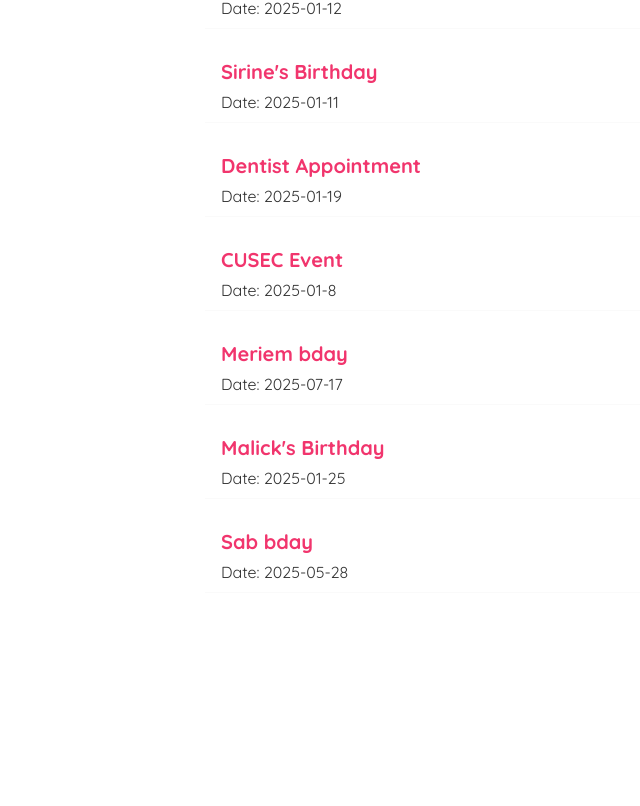
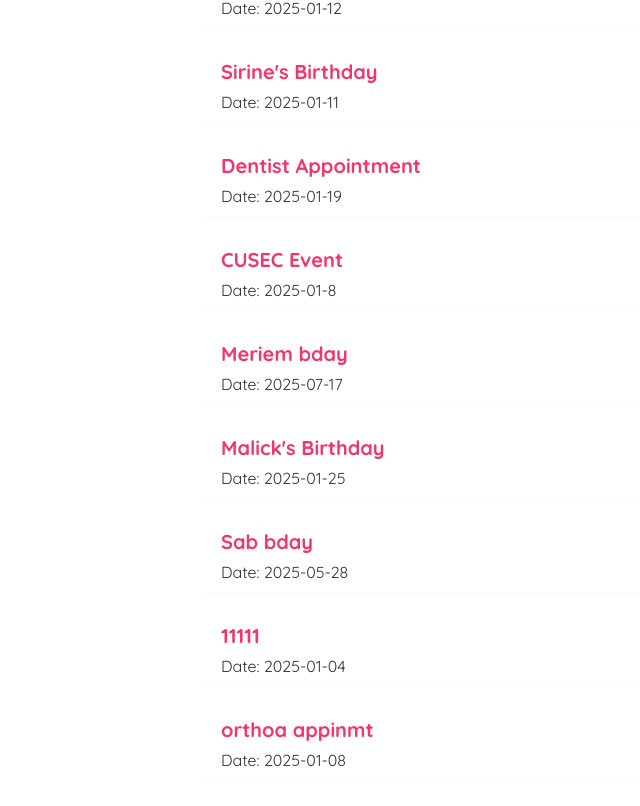
Before and after one commit to Samy-Websites/reminders, a React (Create React App) app: page / in a window 1280 px wide. Shown: the part 238-1044 px from the top of the page, without its empty margins (135-775 px from the left). Before the commit the page ends 911 px from the top, so only its background shows below. Built offline with nearby package versions, Linux system fonts and the light colour scheme; data requests are answered from the project's data file.

Commit message:
change datepicker UI and re-added categories

```diff
--- a/data/db.json
+++ b/data/db.json
@@ -46,6 +46,20 @@
       "title": "Sab bday",
       "body": "mai",
       "date": "2025-05-28"
+    },
+    {
+      "id": "7d6f",
+      "title": "11111",
+      "body": "22222",
+      "category": "Birthday",
+      "date": "2025-01-04"
+    },
+    {
+      "id": "0fff",
+      "title": "orthoa appinmt",
+      "body": "",
+      "category": "Appointment",
+      "date": "2025-01-08"
     }
   ]
 }
--- a/src/Create.js
+++ b/src/Create.js
@@ -6,6 +6,7 @@ import "react-datepicker/dist/react-datepicker.css"; // Import default styles
 const Create = () => {
   const [title, setTitle] = useState("");
   const [body, setBody] = useState("");
+  const [category, setCategory] = useState("Birthday"); // This means Birthday is the default option
   const [date, setDate] = useState(null); // Date object for the picker
   const [isPending, setIsPending] = useState(false);
   const history = useHistory();
@@ -13,7 +14,7 @@ const Create = () => {
   const handleSubmit = (e) => {
     e.preventDefault();
     const formattedDate = date ? date.toISOString().split("T")[0] : null; // Format to YYYY-MM-DD
-    const reminder = { title, body, date: formattedDate };
+    const reminder = { title, body, category, date: formattedDate };
 
     setIsPending(true);
 
@@ -41,10 +42,15 @@ const Create = () => {
         />
         <label>Reminder Body:</label>
         <textarea
-          required
+          placeholder="Optional"
           value={body}
           onChange={(e) => setBody(e.target.value)}
         ></textarea>
+        <select value={category} onChange={(e) => setCategory(e.target.value)}>
+          <option value="Birthday">Birthday</option>
+          <option value="Appointment">Appointment</option>
+          <option value="Event">Event</option>
+        </select>
         <label>Reminder Date:</label>
         <div className="date-picker-container">
           <DatePicker
--- a/src/ReminderDetails.js
+++ b/src/ReminderDetails.js
@@ -44,6 +44,7 @@ const ReminderDetails = () => {
         <article>
           <h2>{reminder.title}</h2>
           <p>Date: {reminder.date}</p>
+          <p>Category: {reminder.category}</p>
           <div>{reminder.body}</div>
           <button onClick={() => setShowDialog(true)}>Delete</button>
         </article>
```
